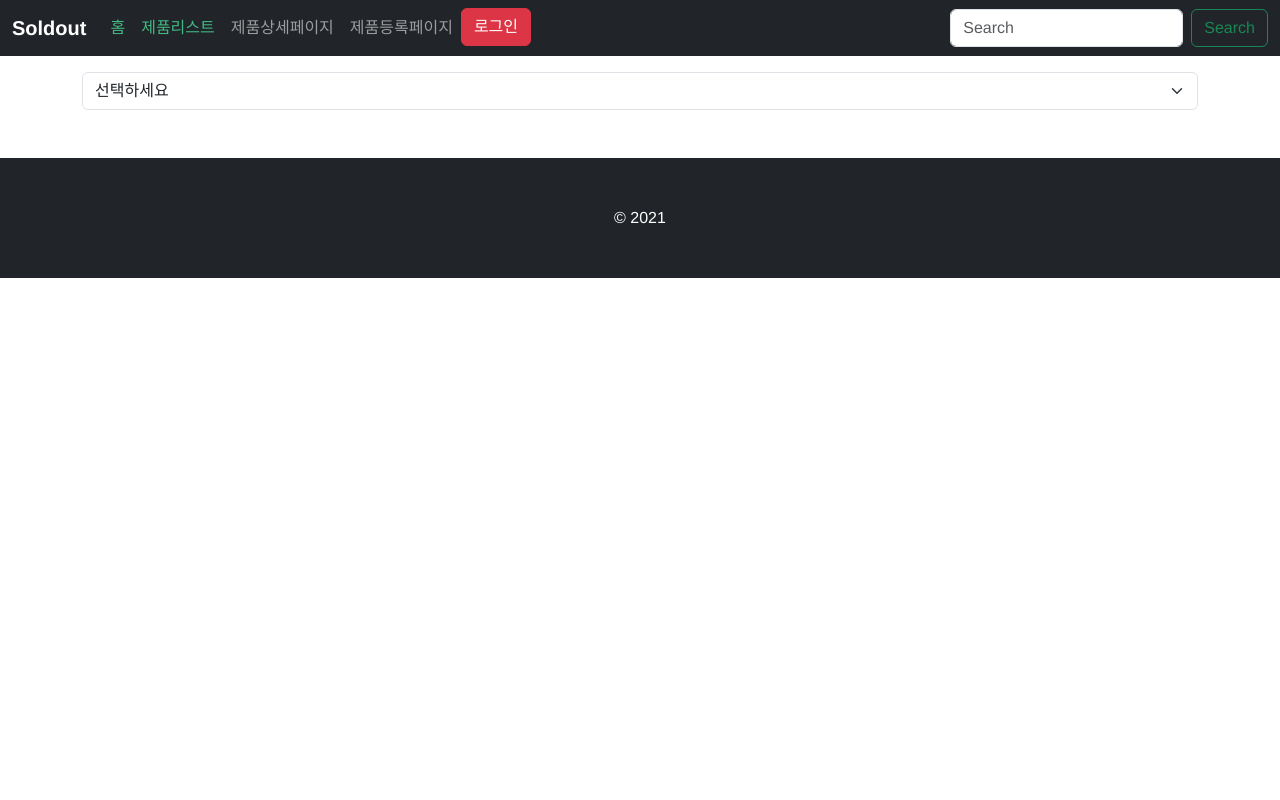
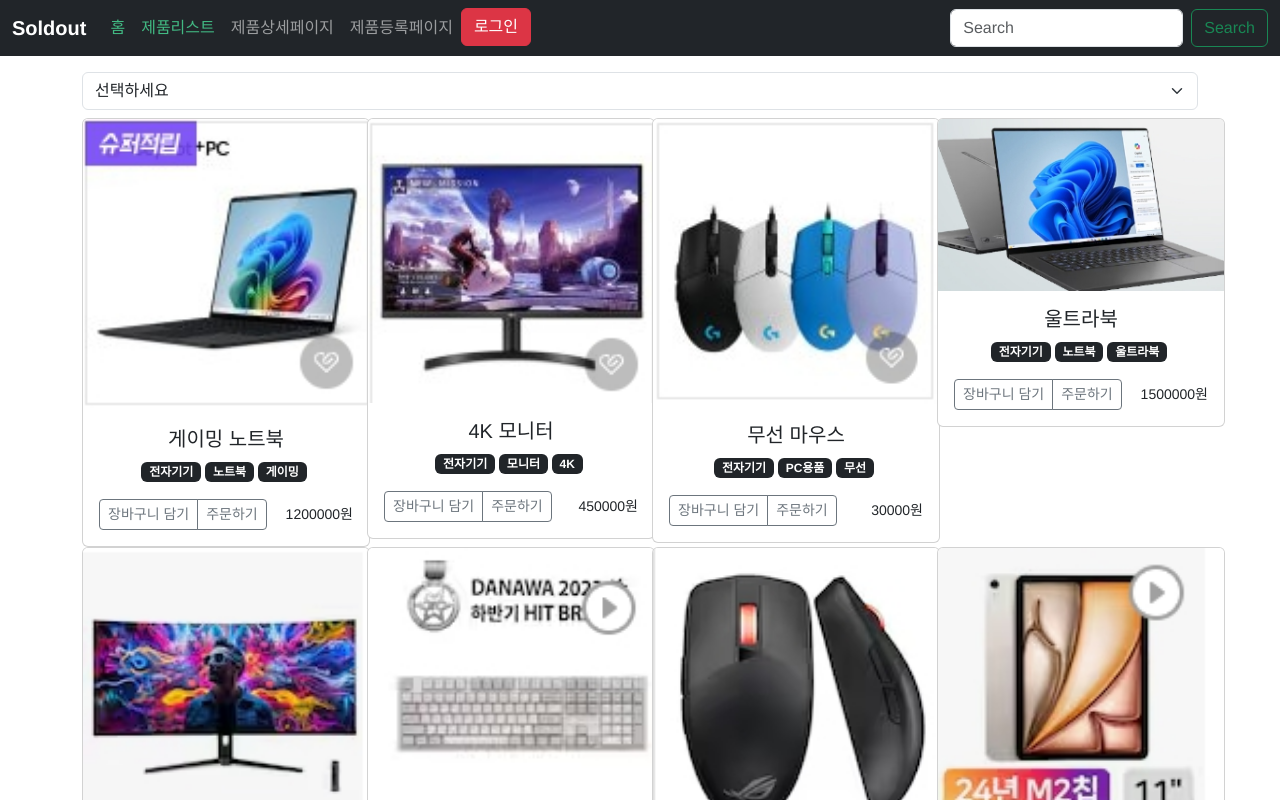
Before and after one commit to Namani31/vue-mini-shop, a Vue app: page / in a window 1280 px wide. Shown: the top 800 px of the page. Built offline with nearby package versions, Linux system fonts and the light colour scheme.

Commit message:
Feat: 상품 상세페이지 생성

```diff
--- a/src/store.js
+++ b/src/store.js
@@ -1,14 +1,12 @@
-import {
-    createStore
-} from 'vuex';
-// import persistedstate from 'vuex-persistedstate'
+import {createStore} from 'vuex';
+//import persistedstate from 'vuex-persistedstate';
 
 const store = createStore({
-    state: {
-        user: null,
-        hardcodeUser: {
-            username: 'admin',
-            password: '1234',
+  state : {
+   user:null,
+   hardcodeUser:{
+    username:'admin',
+    password:'1234',
    },
    productList: [
      { id: 1, product_name: '게이밍 노트북', path: 'gaming-laptop.jpg', category1: '전자기기', category2: '노트북', category3: '게이밍', product_price: 1200000 },
@@ -28,27 +26,36 @@ const store = createStore({
      { id: 15, product_name: '노트북 쿨러', path: 'laptop-cooler.jpg', category1: '전자기기', category2: 'PC용품', category3: '노트북', product_price: 50000 }
    ]
   },
-    mutations: {
-        setUser(state, user) {
+  mutations:{
+    setUser(state, user){
       state.user = user;
     },
-        clearUser(state) {
+    clearUser(state){
       state.user = null;
     },
-        loginUser(state, {
-            username,
-            password
-        }) {
-            if (username === 'admin' && password === '1234') {
-                state.user = {
-                    username: username
+    loginUser(state, {username, password}){
+      if( username === 'admin' && password==='1234')
+      {
+        state.user = { username: username}
       }
-            } else {
+      else{
         state.user = null;
-                console.error('아이디나 비밀번호가 올바르지 않습니다.');
+        console.error('아이디나 비번이 올바르지 않습니다.');
       }
     }
+
+  },
+  getters:{
+    filteredProductList: (state) => ( selectedCategory)=>{
+      console.log('selectedCategory=>',selectedCategory);
+
+      if(!selectedCategory) { return state.productList;}
+      return state.productList.filter(product => product.category2 === selectedCategory);
     }
-});
+  }
+
+
+}
+);
 
 export default store;
--- a/src/views/ProductDetail.vue
+++ b/src/views/ProductDetail.vue
@@ -1,38 +1,37 @@
 <template>
   <div class="">
-    ProductDetail
+    <h1>상품 상세페이지</h1>
+    <div>
+      <img :src="`/download/${product.path}`" alt="상품이미지">
+      <h2>{{product.product_name}}</h2>
+      <p>{{product.product_price.toLocaleString()}}원</p>
+    </div>
+    <div>
+      <p>상품을 찾을 수 없습니다.</p>
+    </div>
+    <div>
+      <router-link to="/">돌아가기</router-link>
+    </div>
+
   </div>
 </template>
 
 <script>
+import {mapGetters} from 'vuex';
+
 export default {
   name: 'ProductDetail',
-  components: {
-
+  computed: {
+    ...mapGetters(['filteredProductList']),
+    product(){
+      const product_id = Number(this.$route.query.id);
+      const products = this.filteredProductList();
+      return products.find(p => p.id === product_id);
+    }
   },
-  data() {
-    return {
-
-    };
-  },
-  setup() {
-
-  },
-  created() {
-
-  },
-  mounted() {
-
-  },
-  unmounted() {
-
-  },
-  methods: {
-
-  }
 };
 </script>
 
 <style scoped>
-
+/* 스타일을 추가하세요 */
 </style>
--- a/src/views/ProductList.vue
+++ b/src/views/ProductList.vue
@@ -1,9 +1,10 @@
 <template>
   <main class="mt-3">
     <div class="container">
+      <div class="row mb-2">
         <div class="col-12">
           <!-- 카테고리 선택박스 -->
-        <select class="form-select" id="">
+          <select class="form-select" v-model="selectedCategory">
             <option value="">선택하세요</option>
             <option value="노트북">노트북</option>
             <option value="모니터">모니터</option>
@@ -11,15 +12,86 @@
           </select>
         </div>
       </div>
+      <div class="row">
+
+        <div class="col-xl-3 col-lg-4 col-md-6" v-for="(product, idx) in filteredProductList" v-bind:key="idx">
+
+          <div class="card" style="width:18rem;" >
+            <a @click="gotoDetail(product.id)" style="cursor:pointer">
+              <img v-bind:src="`/download/${product.path}`" class="card-img-top" alt="제품사진" >
+
+            </a>
+            <div class="card-body">
+              <h5 class="card-title">{{product.product_name}}</h5>
+              <p class="card-text">
+                <span class="badge bg-dark text-white me-1">{{product.category1}}</span>
+                <span class="badge bg-dark text-white me-1">{{product.category2}}</span>
+                <span class="badge bg-dark text-white me-1">{{product.category3}}</span>
+              </p>
+              <div class="d-flex justify-content-between align-items-center">
+                <div class="btn-group" role="group">
+                  <button type="button" class="btn btn-sm btn-outline-secondary">장바구니 담기</button>
+                  <button type="button" class="btn btn-sm btn-outline-secondary">주문하기</button>
+                </div>
+                <small class="text-dark">{{product.product_price}}원</small>
+              </div>
+
+            </div>
+
+          </div>
+
+        </div>
+
+      </div>
+    </div>
+
+
   </main>
+
 </template>
 
 <script>
+import {mapGetters} from 'vuex';
 export default {
-  name: "ProductList",
-  components: {},
-  methods: {},
+  name: 'ProductList',
+  data() {
+    return {
+      selectedCategory:'',
+    };
+  },
+  computed: {
+    ...mapGetters({
+      filteredProductList: 'filteredProductList'
+    }),
+    filteredProductList() {
+      return this.$store.getters.filteredProductList(this.selectedCategory);
+    }
+
+  },
+  methods: {
+    gotoDetail(product_id){
+      this.$router.push({path:'/detail', query:{id:product_id}});
+    }
+    // sample3() {
+    //   return '';
+    // }
+    // 컴포넌트에서 사용할 메서드를 정의합니다.
+  },
+  setup() {
+    // Vue 3 Composition API의 setup 함수에서 추가적인 로직을 처리할 수 있습니다.
+  },
+  created() {
+    // 컴포넌트가 생성될 때 실행될 로직을 작성합니다.
+  },
+  mounted() {
+    // 컴포넌트가 DOM에 마운트된 직후 실행될 로직을 작성합니다.
+  },
+  unmounted() {
+    // 컴포넌트가 파괴되기 전 실행될 로직을 작성합니다.
+  }
 };
 </script>
 
-<style scoped></style>
+<style scoped>
+/* 스타일을 추가하세요 */
+</style>
```
Lines whose indentation alone changed are shown as unchanged.
